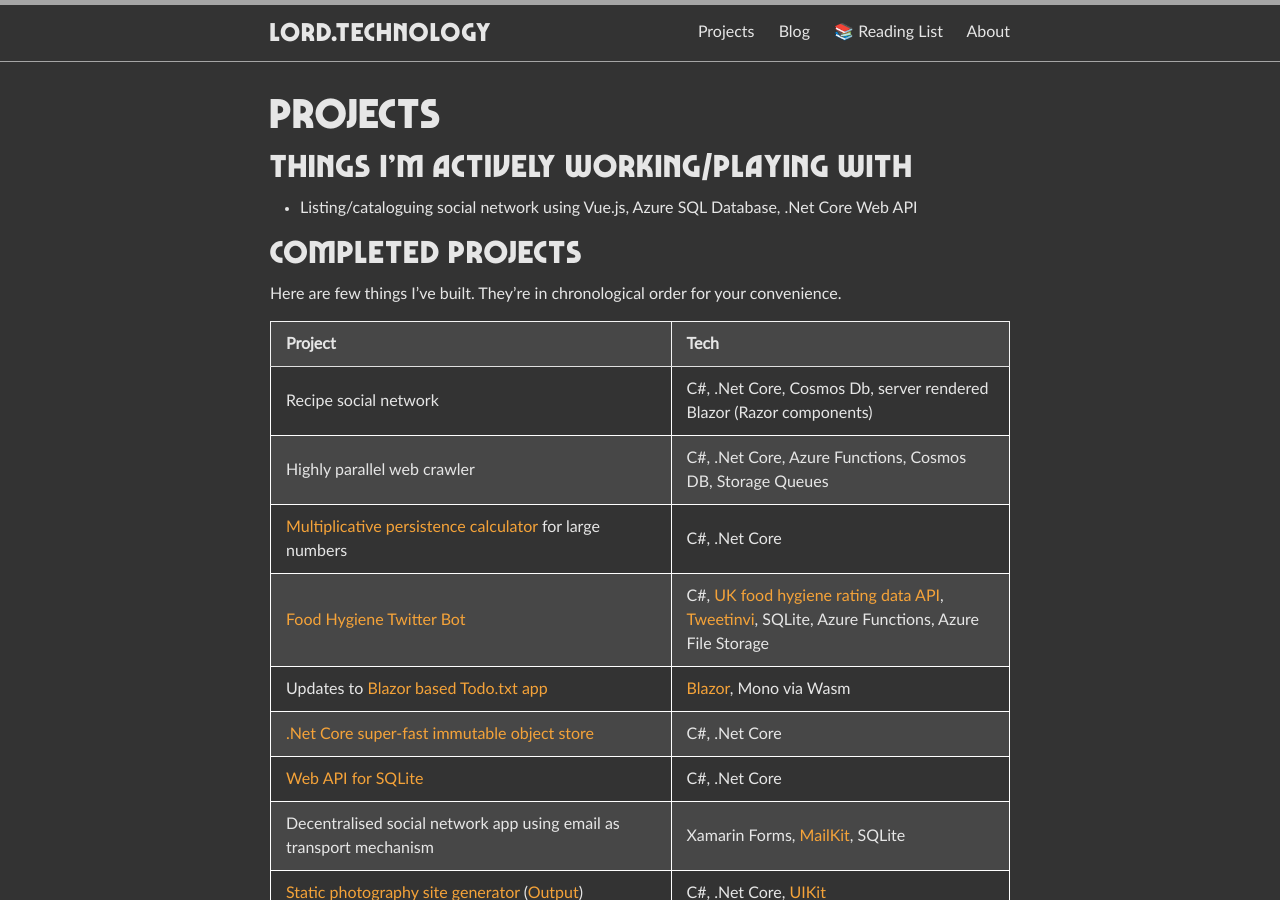
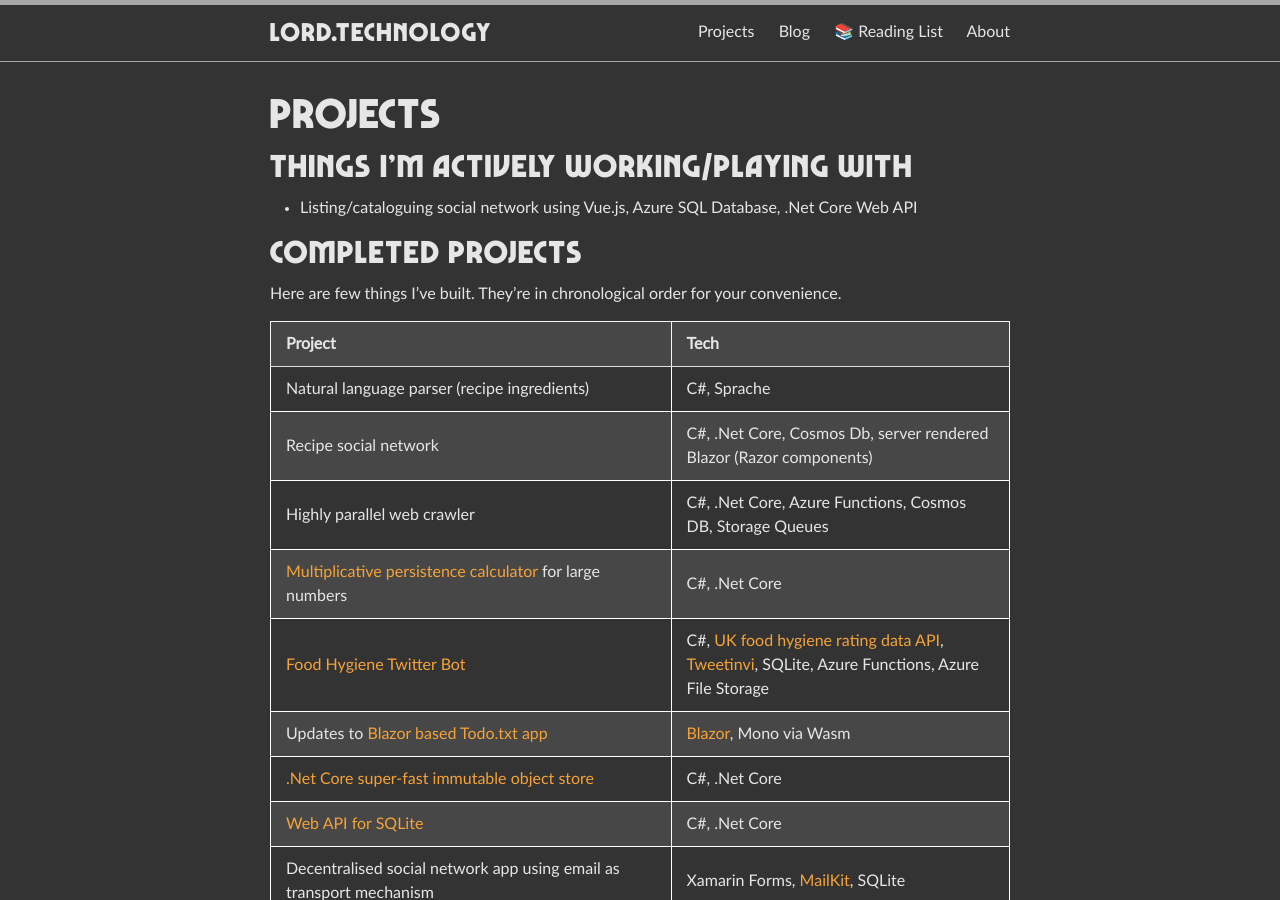
Before and after one commit to jamie-lord/Lord.technology, a Jekyll site: the page built from projects.md, in a window 1280 px wide and 900 px high. Built offline with Jekyll 4.4.1, drawn with Linux system fonts in a browser that asks for light colours.

Commit message:
Added language parsing project

```diff
--- a/projects.md
+++ b/projects.md
@@ -14,6 +14,7 @@
 
 |Project|Tech|
 |:---|:---|
+|Natural language parser (recipe ingredients)|C#, Sprache|
 |Recipe social network|C#, .Net Core, Cosmos Db, server rendered Blazor (Razor components)|
 |Highly parallel web crawler|C#, .Net Core, Azure Functions, Cosmos DB, Storage Queues|
 |[Multiplicative persistence calculator](https://github.com/jamie-lord/Multiplicative-Persistence) for large numbers|C#, .Net Core|
```
